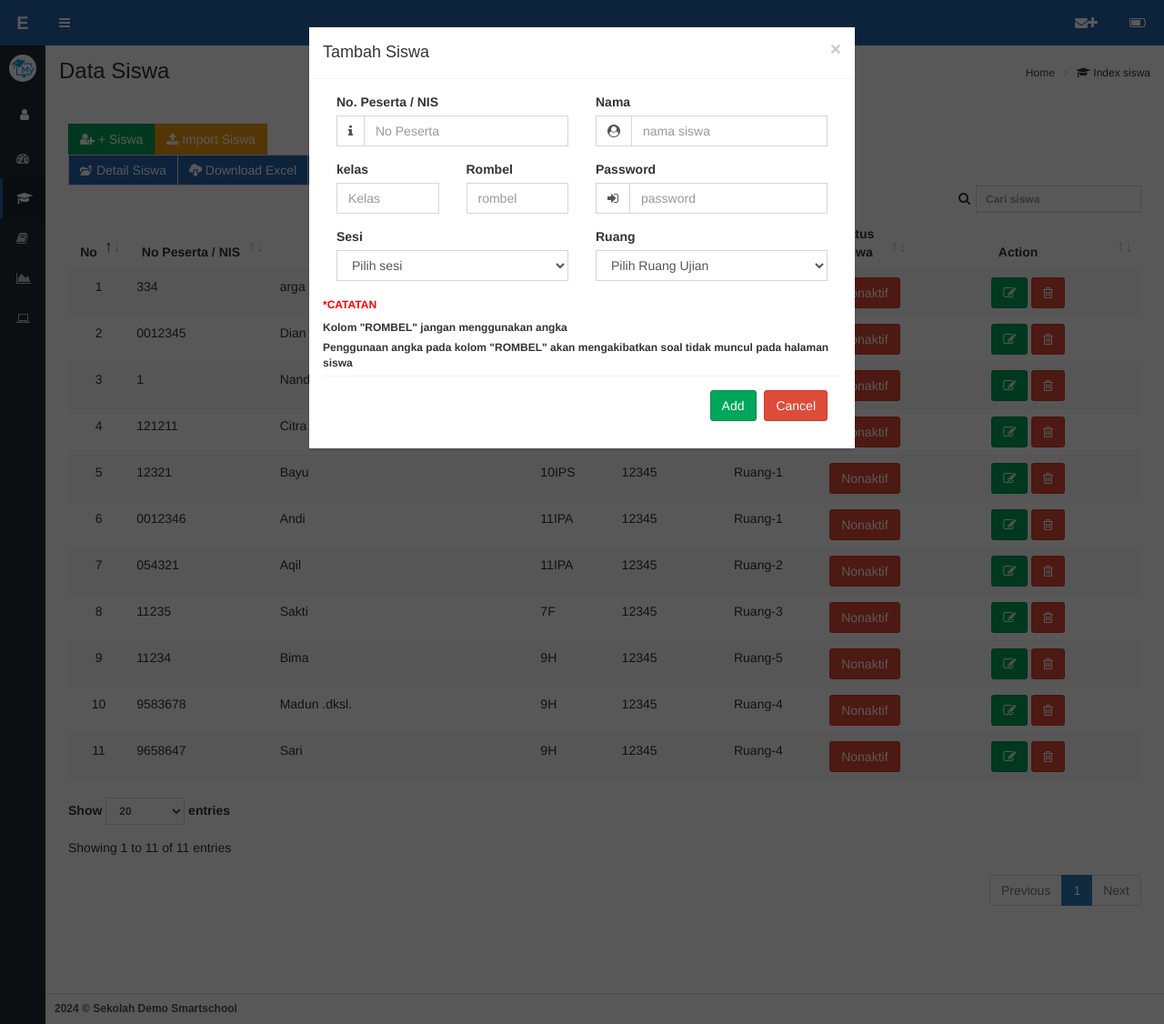
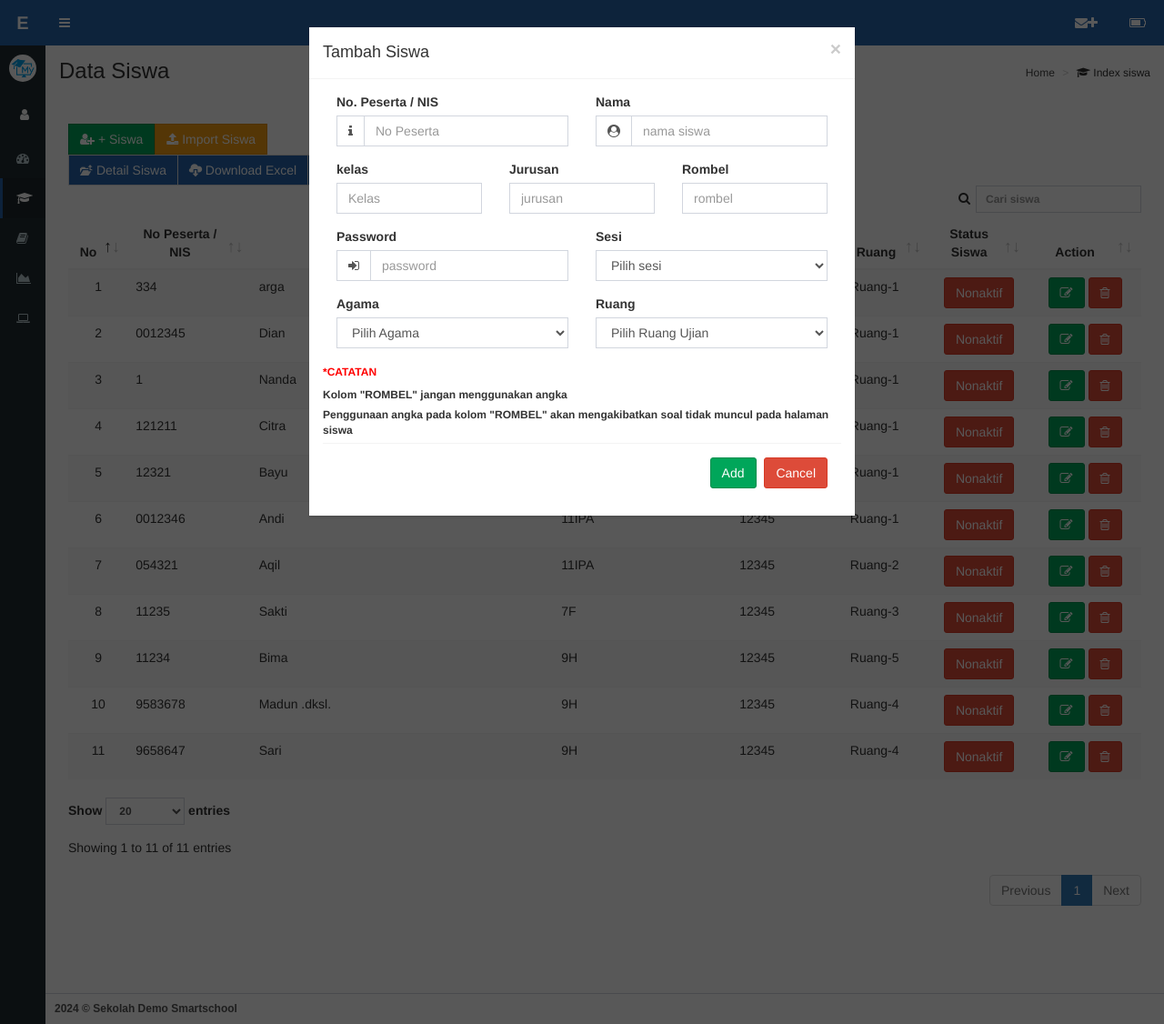
Before and after one commit to bumitekno/cbt-smartschool, a PHP site: page /on-admin/siswa.php in a window 1280 px wide, after a click on "+ Siswa". Shown: the whole page at 91% size. Run offline with PHP 8.4, Linux system fonts and the light colour scheme; the visitor is signed in with stand-in values (Sample User, id 1); data comes from the database, SQL or seed files in the repository; data that the repository does not hold is empty.

Commit message:
Penyesuaian -> Menambahkan kolom jurusan dan agama di siswa

```diff
--- a/on-admin/page/dt_siswa.php
+++ b/on-admin/page/dt_siswa.php
@@ -3,7 +3,9 @@
         <th width="4%">No</th>
         <th width="15%">No Peserta / NIS</th>
         <th width="25%">Nama</th>
+        <th width="4%">Agama</th>
         <th width="4%">Kelas</th>
+        <th width="4%">Jurusan</th>
         <th width="10%">Password</th>
         <th width="6%">Sesi</th>
         <th width="10%">Ruang</th>
@@ -29,7 +31,9 @@
                     <td align=center>$i</td>
                     <td>$ar[nis]</td>
                     <td>$ar[nama]</td>
+                    <td>$ar[agama]</td>
                     <td>$ar[kelas]</td>
+                    <td>$ar[jurusan]</td>
                     <td>$ar[pass]</td>
                     <td>$ar[sesi]</td>
                     <td>$ar[ruang]</td>
--- a/on-admin/page/siswa_add.php
+++ b/on-admin/page/siswa_add.php
@@ -4,14 +4,16 @@ include ('../../koneksi/koneksi.php');
 
 $nis			= $_POST['nis'];
 $nama			= $_POST['nama'];
+$agama 			= $_POST['agama'];
 $kelas 			= $_POST['kelas'];
+$jurusan 		= $_POST['jurusan'];
 $rombel 		= $_POST['rombel'];
 $pass			= $_POST['pass'];
 $sesi			= $_POST['sesi'];
 $ruang			= $_POST['ruang'];
 move_uploaded_file($lokasi_file,"../aset/foto_siswa/$nama_file");
-if ($add = mysqli_query($konek, "INSERT INTO siswa (nis, nama, kelas, pass, sesi, ruang) VALUES
-	('$nis', '$nama', '$kelas$rombel', '$pass', '$sesi', '$ruang')")){
+if ($add = mysqli_query($konek, "INSERT INTO siswa (nis, nama, agama, kelas, jurusan, pass, sesi, ruang) VALUES
+	('$nis', '$nama', '$agama', '$kelas$rombel', '$jurusan', '$pass', '$sesi', '$ruang')")){
 		header("Location:../siswa.php");
 		exit();
 	}
--- a/on-admin/page/siswa_edit.php
+++ b/on-admin/page/siswa_edit.php
@@ -6,14 +6,16 @@ include ('../../koneksi/koneksi.php');
 $id				= $_POST['id'];
 $nis			= $_POST['nis'];
 $nama		 	= $_POST['nama'];
+$agama		 	= $_POST['agama'];
 $kelas 			= $_POST['kelas'];
+$jurusan 			= $_POST['jurusan'];
 $rombel 		= $_POST['rombel'];
 $pass			= $_POST['pass'];
 $sesi			= $_POST['sesi'];
 $ruang			= $_POST['ruang'];
 
 if (empty($lokasi_file)) {
-	if ($edit = mysqli_query($konek, "UPDATE siswa SET nis='$nis', nama='$nama', kelas='$kelas$rombel', pass='$pass', sesi='$sesi', ruang='$ruang' WHERE id='$id'")){
+	if ($edit = mysqli_query($konek, "UPDATE siswa SET nis='$nis', nama='$nama', agama='$agama', kelas='$kelas$rombel', jurusan='$jurusan', pass='$pass', sesi='$sesi', ruang='$ruang' WHERE id='$id'")){
 		header("Location:../siswa.php");
 		exit();
 	}
@@ -25,7 +27,7 @@ if (empty($lokasi_file)) {
 	$d = '../aset/foto_siswa/'.$r['foto'];
 	unlink ("$d");
 	move_uploaded_file($lokasi_file,"../aset/foto_siswa/$nama_file");
-	if ($edit = mysqli_query($konek, "UPDATE siswa SET nis='$nis', nama='$nama', kelas='$kelas$rombel', pass='$pass', sesi='$sesi', ruang='$ruang' WHERE id='$id'")){
+	if ($edit = mysqli_query($konek, "UPDATE siswa SET nis='$nis', nama='$nama', agama='$agama', kelas='$kelas$rombel', jurusan='$jurusan', pass='$pass', sesi='$sesi', ruang='$ruang' WHERE id='$id'")){
 			header("Location:../siswa.php");
 			exit();
 		}
--- a/on-admin/siswa.php
+++ b/on-admin/siswa.php
@@ -173,14 +173,21 @@ include "tema/tema.php";
 										<input name="nama" type="text" class="form-control" placeholder="nama siswa" required />
 									</div>
 							</div>
-							<div class="form-group col-sm-3">
+							<div class="form-group col-sm-4">
 								<label>kelas</label>
 									<div class="input-group">
 
 										<input name="kelas" type="number" class="form-control" placeholder="Kelas" required />
 									</div>
 							</div>
-                            <div class="form-group col-sm-3">
+              <div class="form-group col-sm-4">
+								<label>Jurusan</label>
+									<div class="input-group">
+
+										<input name="jurusan" type="text" class="form-control" placeholder="jurusan" required />
+									</div>
+							</div>
+                            <div class="form-group col-sm-4">
                                 <label>Rombel</label>
 
                                 <div class="input-group">
@@ -210,6 +217,19 @@ include "tema/tema.php";
                                      </select>
                              </div>
                              <div class="form-group col-sm-6">
+                               <label>Agama</label>
+                               <form action="" method="post">
+                                 <select class="form-control" name="agama">
+                                   <option value="">Pilih Agama</option>
+                                   <option value="Islam">Islam</option>
+                                   <option value="Kristen">Kristen</option>
+                                   <option value="Katholik">Katolik</option>
+                                   <option value="Hindu">Hindu</option>
+                                   <option value="Budha">Budha</option>
+                                   <option value="Konghucu">Konghucu</option>
+                                  </select>
+                                </div>
+              <div class="form-group col-sm-6">
 							<label>Ruang</label>
 							 <form action="" method="post">
                                  <select class="form-control" name="ruang">
```
Also changed, not shown: on-admin/page/siswa_modal_edit.php (+27 -0 lines), on-admin/siswa-import.php (+7 -5 lines).
